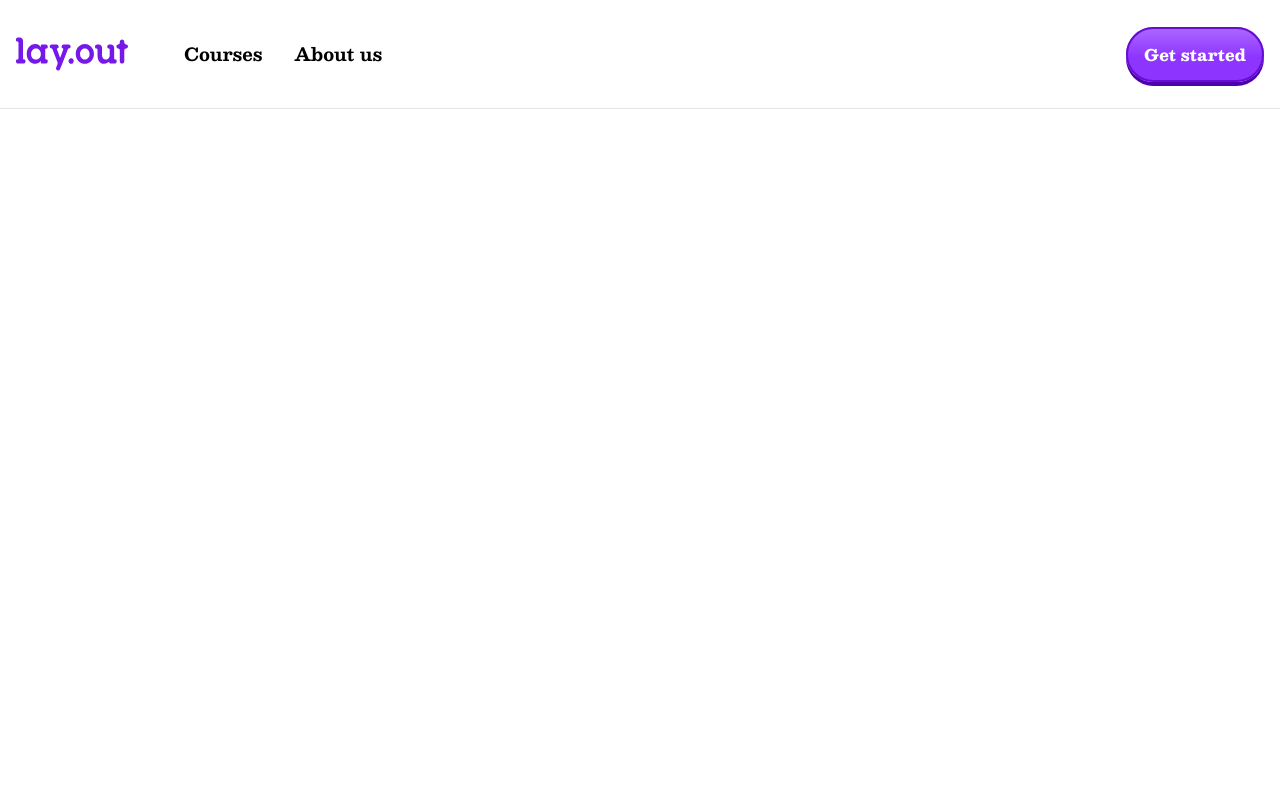
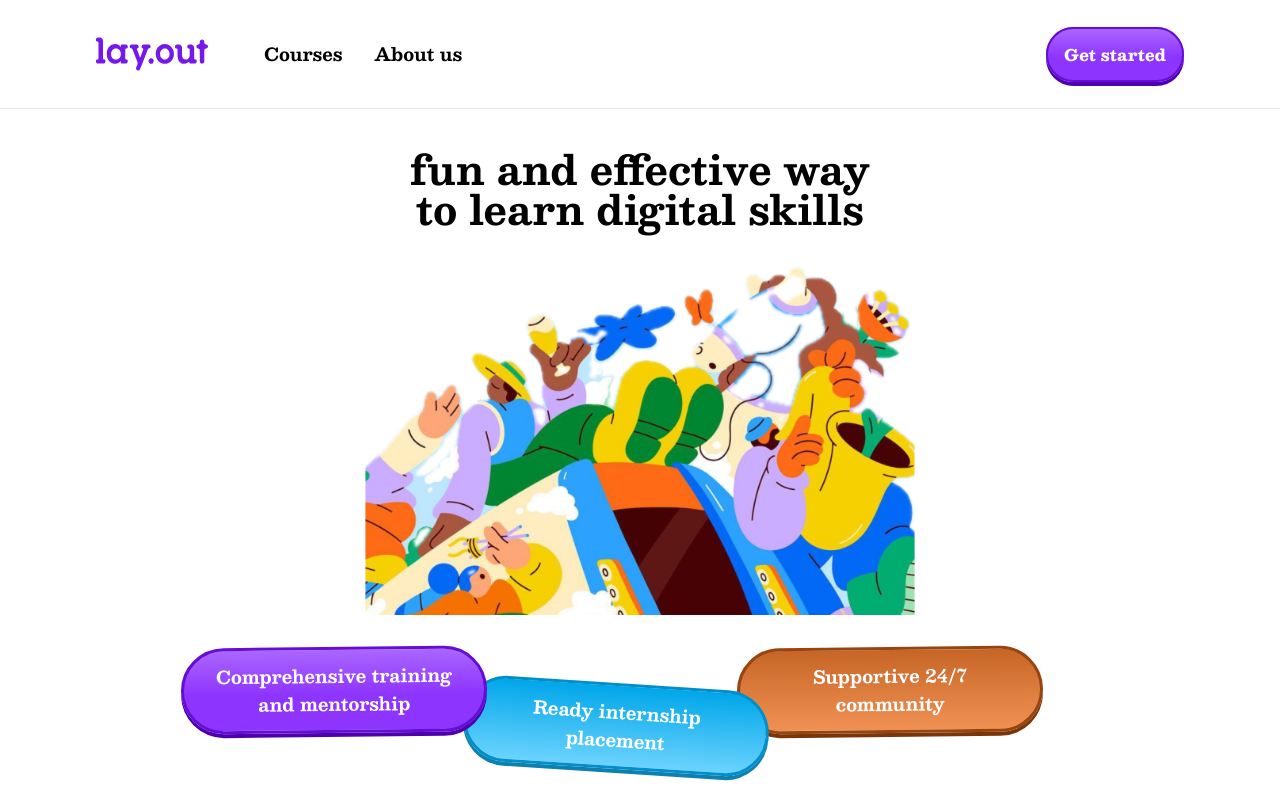
Before and after one commit to ebukathedev/layout-site, a React (Vite) app: page / in a window 1280 px wide. Built offline with nearby package versions, Linux system fonts and the light colour scheme.

Commit message:
chore: Update font styles and add Hero component to Home page

```diff
--- /dev/null
+++ b/src/components/Home/Hero.tsx
@@ -0,0 +1,29 @@
+import heroImg from "../../assets/hero_img.png";
+
+const Hero = () => {
+	return (
+		<section className="pt-10">
+			<div className="container flex flex-col items-center max-w-[950px] gap-8">
+				<h1 className="leading-8 text-center sm:leading-10 headline">
+					fun and effective way <br /> to learn digital skills
+				</h1>
+				<div className="max-w-[550px]">
+					<img src={heroImg} alt="banner" className="w-full" />
+				</div>
+				<div className="flex flex-col items-center w-full gap-3 md:flex-row md:gap-0 lg:text-lg">
+					<div className="bg-brand-gradient shadow-shadow-brand border-[3px] border-stroke-brand shadow-[0_4px_0] rounded-[50px] py-3 text-white font-bold text-center max-w-[340px] relative w-full md:-rotate-[0.6deg]">
+						Comprehensive training <br /> and mentorship
+					</div>
+					<div className="bg-blue-gradient shadow-shadow-blue border-[3px] border-stroke-blue shadow-[0_4px_0] rounded-[50px] py-3 text-white font-bold text-center max-w-[340px] relative w-full -z-10 -rotate-[5deg] -translate-y-2 md:rotate-[3.74deg] md:translate-y-9 md:-translate-x-6">
+						Ready internship <br /> placement
+					</div>
+					<div className="bg-brown-gradient shadow-shadow-brown border-[3px] border-stroke-brown shadow-[0_4px_0] rounded-[50px] py-3 text-white font-bold text-center max-w-[340px] relative w-full -z-20  rotate-[2deg] -translate-y-4 md:-rotate-[0.6deg] md:translate-y-0 md:-translate-x-14">
+						Supportive 24/7 <br /> community
+					</div>
+				</div>
+			</div>
+		</section>
+	);
+};
+
+export default Hero;
--- a/src/index.css
+++ b/src/index.css
@@ -4,11 +4,24 @@
 @tailwind components;
 @tailwind utilities;
 
+@layer base {
+	html,
+	body {
+		@apply font-besley scroll-smooth;
+	}
+
+	h1,
+	h2,
+	h3 {
+		@apply font-bold;
+	}
+}
+
 @layer components {
 }
 
-/* @layer components {
-	.c-header {
-		@apply bg-white shadow-md;
+@layer components {
+	.headline {
+		font-size: clamp(1.5rem, 5vw, 2.5rem);
 	}
-} */
+}
--- a/src/pages/Home.tsx
+++ b/src/pages/Home.tsx
@@ -1,9 +1,11 @@
+import Hero from "../components/Home/Hero";
 import Navbar from "../components/Navbar";
 
 const Home = () => {
 	return (
 		<>
 			<Navbar />
+			<Hero />
 		</>
 	);
 };
--- a/tailwind.config.js
+++ b/tailwind.config.js
@@ -7,7 +7,7 @@ export default {
 				sm: "640px",
 				md: "768px",
 				lg: "1024px",
-				xl: "1280px",
+				xl: "1120px",
 			},
 			center: true,
 			padding: "1rem",
```
Also changed, not shown: src/assets/hero_img.png (added).
